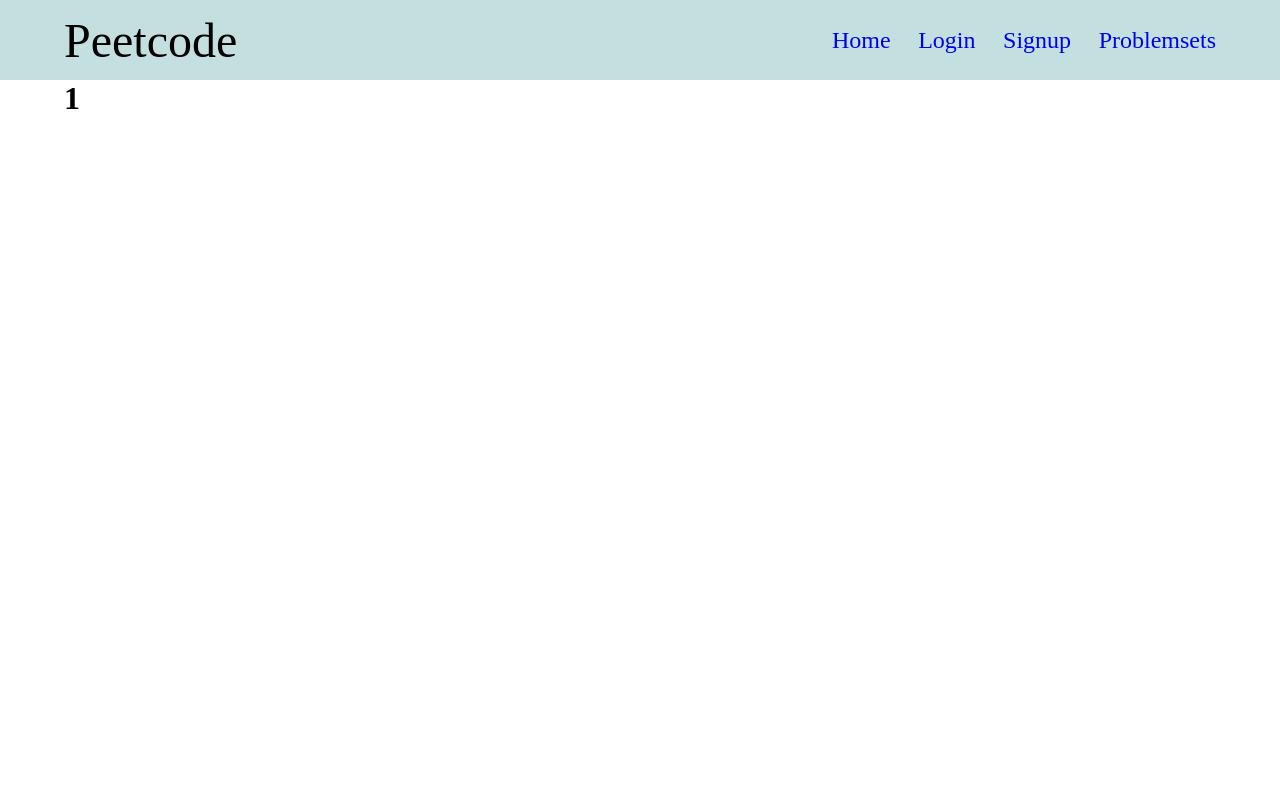
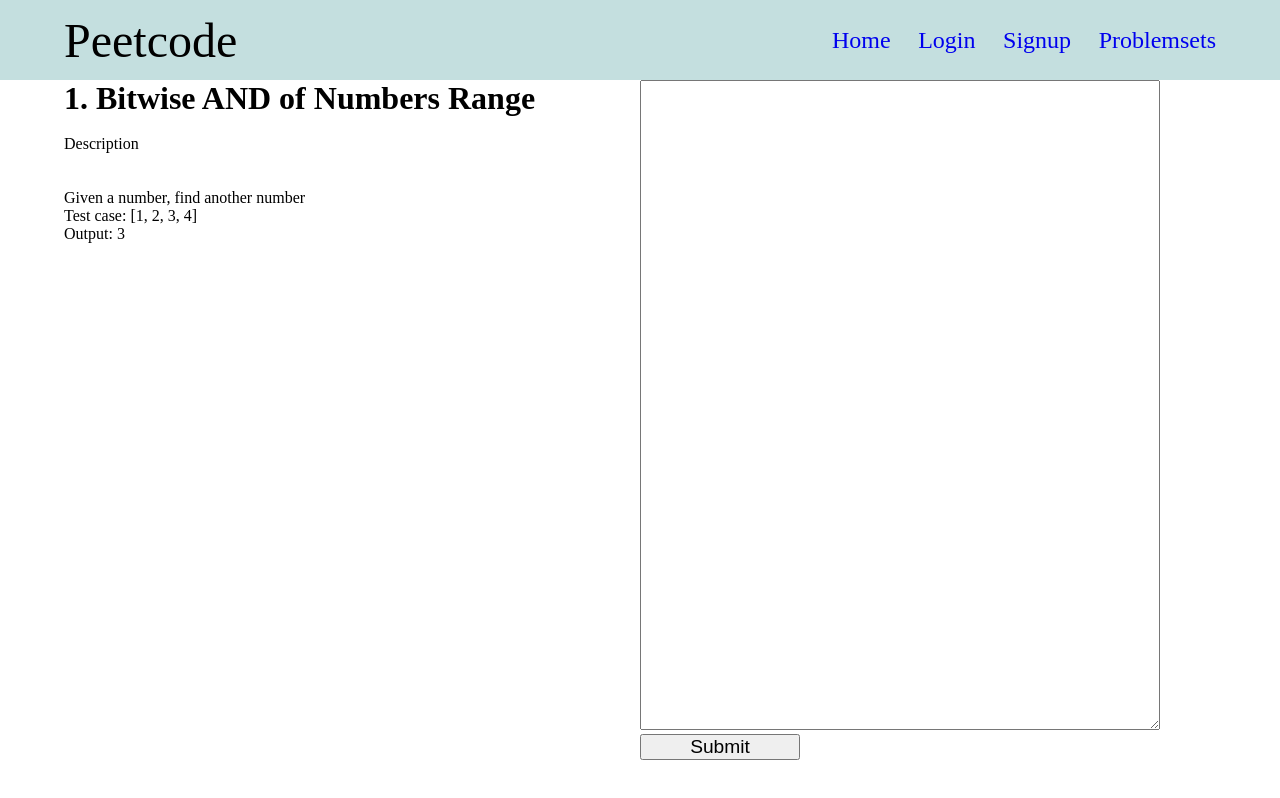
Before and after one commit to hkirat/react-assignment, a React (Vite) app: page /problems/1 in a window 1280 px wide. Built offline with nearby package versions, Linux system fonts and the light colour scheme.

Commit message:
Completed assignment

```diff
--- a/src/pages/problems/Problems.css
+++ b/src/pages/problems/Problems.css
@@ -0,0 +1,16 @@
+.wrapper {
+  display: flex;
+  width: 100%;
+  height: 90vh;
+}
+
+.half {
+  width: 50%
+}
+
+.code-area {
+  display: ;
+  width: 90%;
+  height: 90%;
+  overflow: scroll;
+}
--- a/src/pages/problems/Problems.jsx
+++ b/src/pages/problems/Problems.jsx
@@ -1,4 +1,7 @@
+import "./Problems.css";
 import { useParams } from 'react-router-dom';
+
+function searchQuestion(id) {
   const problems = [
     {
       id: 1,
@@ -38,12 +41,36 @@ const problems = [
     }
   ];
 
+  for(let i = 0; i < problems.length; i++) {
+    let problem = problems[i]
+    if(problem.id == id) {
+      return problem;
+    }
+  }
+}
+
 export default function Problems() {
   let { id } = useParams();
 
+  let question = searchQuestion(id);
+
   return (
     <div className="container">
-      <h1>{id}</h1>
+      <div className="wrapper">
+        <div className="question-info half">
+        <h1>{id}. {question.title}</h1>
+        <br />
+        <p className="desc-label">Description</p>
+        <br /><br />
+        <p className="description">{question.content}</p>
+        <p className="test-case">Test case: {question.testCase}</p>
+        <p className="output">Output: {question.output}</p>
+        </div>
+        <div className="input-box half">
+          <textarea type="text" className="code-area" />
+          <button type="submit" className="code-submit">Submit</button>
+        </div>
+      </div>
     </div>
   )
 }
--- a/src/pages/problemsList.jsx
+++ b/src/pages/problemsList.jsx
@@ -1,4 +1,4 @@
-export const problems = [
+const problems = [
   {
     id: 1,
     title: "Bitwise AND of Numbers Range",
```
Lines whose indentation alone changed are shown as unchanged.
